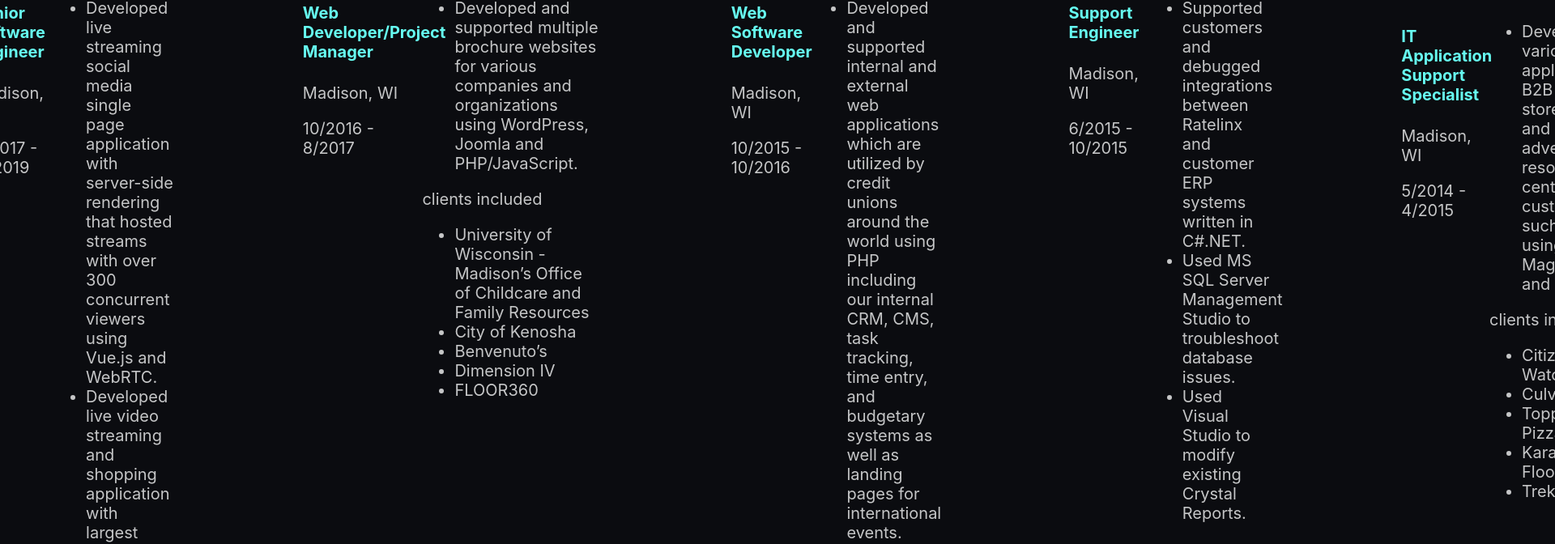
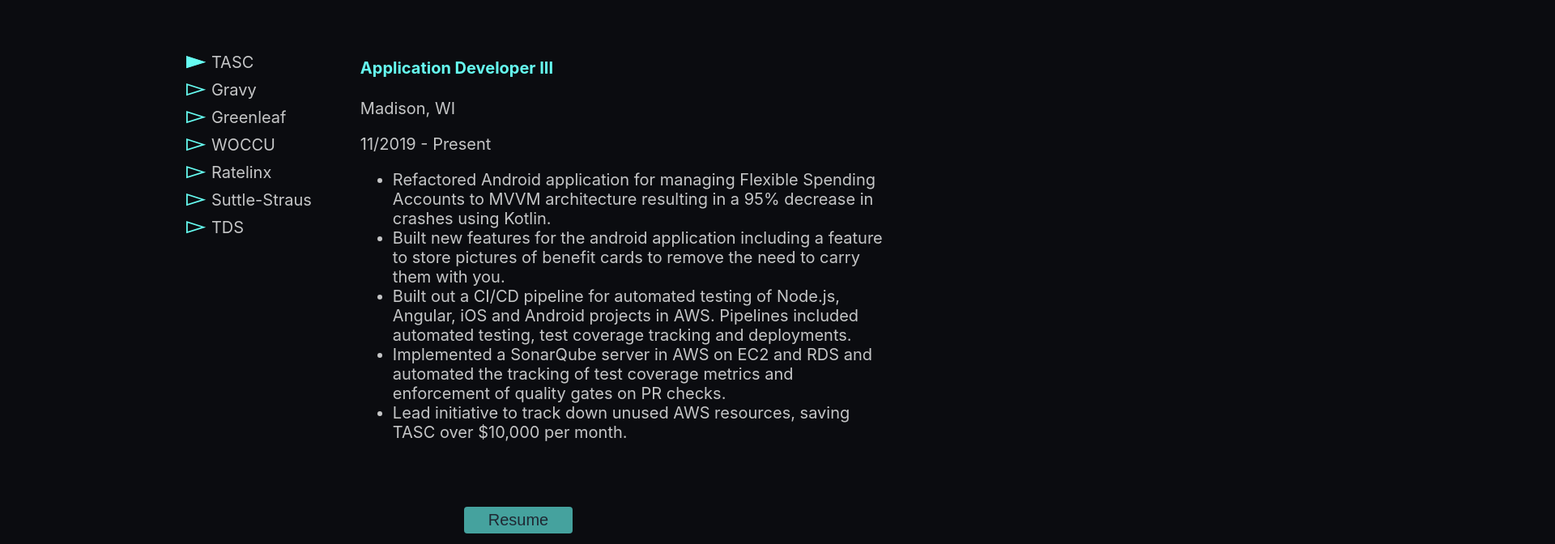
Before and after one commit to zstrangeway/portfolio, a Next.js app: page / in a window 1280 px wide. Shown: the part 3174-3846 px from the top of the page at 81% size, 1920 px wide, since content can reach past the window. Built offline with nearby package versions, Linux system fonts and the light colour scheme.

Commit message:
update work history

```diff
--- a/components/WorkHistory/WorkHistory.tsx
+++ b/components/WorkHistory/WorkHistory.tsx
@@ -1,19 +1,53 @@
+import { useState } from "react";
 import { HistoryItem } from "../../types";
-import WorkHistoryItem from "./WorkHistoryItem";
+import Arrow from "../icons/Arrow";
+import WorkPosition from "./WorkPosition";
 import styles from "../../styles/WorkHistory.module.scss";
+import Button from "../Button";
 
 const WorkHistory = (): JSX.Element => {
+  const [selectedItem, setItem] = useState(workHistory[0]);
+
   return (
-    <section className={styles.section}>
-      <h2 className={styles.section_header}>Work History</h2>
+    <section className={styles.work_history}>
+      <div className={styles.work_history_container}>
+        <h2 className={styles.work_history_title}>Work History</h2>
+        <div className={styles.work_history_wrapper}>
+          <ul className={styles.work_history_employer_list}>
             {workHistory.map((historyItem) => {
               return (
-          <WorkHistoryItem
+                <li
                   key={historyItem.employer}
-            historyItem={historyItem}
+                  className={`${styles.work_history_employer_list_item} + ${
+                    historyItem == selectedItem ? styles.selected : ""
+                  }`}
+                  onClick={() => setItem(historyItem)}
+                >
+                  <Arrow
+                    className={styles.work_history_employer_list_item_arrow}
                   />
+                  <div className={styles.work_history_employer_list_item_text}>
+                    {historyItem.employer}
+                  </div>
+                </li>
               );
             })}
+          </ul>
+          <div className={styles.work_history_details}>
+            {selectedItem.positions.map((position) => {
+              return <WorkPosition key={position.title} position={position} />;
+            })}
+          </div>
+        </div>
+        <a
+          className={styles.work_history_resume_link}
+          href="resume.pdf"
+          target="_blank"
+          rel="no-referrer"
+        >
+          <Button>Resume</Button>
+        </a>
+      </div>
     </section>
   );
 };
@@ -40,7 +74,7 @@
     ],
   },
   {
-    employer: "Gravy Live",
+    employer: "Gravy",
     positions: [
       {
         title: "Senior Software Engineer",
@@ -57,7 +91,7 @@
     ],
   },
   {
-    employer: "Greenleaf Media",
+    employer: "Greenleaf",
     positions: [
       {
         title: "Web Developer/Project Manager",
@@ -78,7 +112,7 @@
     ],
   },
   {
-    employer: "World Council of Credit Unions",
+    employer: "WOCCU",
     positions: [
       {
         title: "Web Software Developer",
@@ -108,7 +142,7 @@
     ],
   },
   {
-    employer: "Telephone and Data Systems Corporation",
+    employer: "Suttle-Straus",
     positions: [
       {
         title: "IT Application Support Specialist",
@@ -126,6 +160,11 @@
           "Trek",
         ],
       },
+    ],
+  },
+  {
+    employer: "TDS",
+    positions: [
       {
         title: "IT Support Technician 3",
         location: "Madison, WI",
@@ -145,41 +184,6 @@
           "Supported internal employees of TDS, TDS Telecom, and US Cellular with tech support inquiries.",
         ],
       },
-      {
-        title: "Sr Consumer Sales Advisor",
-        location: "Madison, WI",
-        start: "4/2009",
-        end: "8/2011",
-        duties: [
-          "Supported and mentored customer service advisors.",
-          "Handled customer escalations.",
-        ],
-      },
-      {
-        title: "Consumer Sales Support Advisor",
-        location: "Madison, WI",
-        start: "1/2009",
-        end: "4/2009",
-        duties: [
-          "Piloted new department and helped define processes for entering orders requested by sales advisors.",
-        ],
-      },
-      {
-        title: "Consumer Sales Advisor",
-        location: "Madison, WI",
-        start: "8/2008",
-        end: "1/2009",
-        duties: [
-          "Handled customer service inquiries and sold services to new and existing customers.",
-        ],
-      },
-      {
-        title: "Financial Services Advisor",
-        location: "Madison, WI",
-        start: "1/2008",
-        end: "8/2008",
-        duties: ["Handled customer inquiries about past due accounts."],
-      },
     ],
   },
 ];
--- a/components/WorkHistory/WorkHistoryItem.tsx
+++ /dev/null
@@ -1,21 +0,0 @@
-import { HistoryItem } from "../../types";
-import WorkPosition from "./WorkPosition";
-import styles from "../../styles/WorkHistory.module.scss";
-
-type WorkHistoryProps = {
-  historyItem: HistoryItem;
-};
-
-const WorkHistoryItem = ({ historyItem }: WorkHistoryProps): JSX.Element => {
-  return (
-    <div>
-      <h3 className={styles.section_subheader}>{historyItem.employer}</h3>
-      <hr className={styles.section_subheader_underline} />
-      {historyItem.positions.map((position) => {
-        return <WorkPosition key={position.title} position={position} />;
-      })}
-    </div>
-  );
-};
-
-export default WorkHistoryItem;
--- a/components/WorkHistory/WorkPosition.tsx
+++ b/components/WorkHistory/WorkPosition.tsx
@@ -7,15 +7,15 @@
 
 const WorkPosition = ({ position }: WorkPositionProps): JSX.Element => {
   return (
-    <div className={styles.work_position}>
-      <div className={styles.work_position_details}>
+    <div>
+      <div>
         <h4>{position.title}</h4>
         <p>{position.location}</p>
         <p>
           {position.start} - {position.end}
         </p>
       </div>
-      <div className={styles.work_position_duties}>
+      <div>
         <ul>
           {position.duties.map((duty) => {
             return <li key={duty}>{duty}</li>;
--- /dev/null
+++ b/components/icons/Arrow.js
@@ -0,0 +1,17 @@
+import * as React from "react";
+
+function SvgArrow(props) {
+  return (
+    <svg viewBox="0 0 28 18" {...props}>
+      <defs>
+        <clipPath id="arrow_svg__b">
+          <use href="#arrow_svg__a" />
+        </clipPath>
+        <path id="arrow_svg__a" d="M0 0v17.173l27.288-8.586L0 0z" />
+      </defs>
+      <path d="M0 0v17.173l27.288-8.586L0 0z" clipPath="url(#arrow_svg__b)" />
+    </svg>
+  );
+}
+
+export default SvgArrow;
--- a/components/icons/index.js
+++ b/components/icons/index.js
@@ -1,2 +1,3 @@
+export { default as Arrow } from './Arrow'
 export { default as Github } from './Github'
 export { default as Linkedin } from './Linkedin'
--- a/styles/WorkHistory.module.scss
+++ b/styles/WorkHistory.module.scss
@@ -1,14 +1,70 @@
 @import "_base";
 
-.work_position {
-  display: flex;
-  margin: 0 4rem 2rem 4rem;
+.work_history {
+  @extend .section;
 
-  .work_position_details {
-    width: 40%;
-  }
+  .work_history_container {
+    @extend .container;
 
-  .work_position_duties {
-    width: 60%;
+    .work_history_title {
+      @extend .section_header;
+
+    }
+
+    .work_history_wrapper {
+      display: flex;
+
+      .work_history_employer_list {
+        flex-shrink: 0;
+
+        .work_history_employer_list_item {
+          display: flex;
+          align-items: center;
+          margin-bottom: 0.5rem;
+          cursor: pointer;
+
+          .work_history_employer_list_item_arrow {
+            display: block;
+            height: 0.8rem;
+            width: auto;
+            margin-right: 0.3em;
+            fill: none;
+            stroke: $primary;
+            stroke-width: 4;
+            transition: $transition_quick;
+          }
+
+          .work_history_employer_list_item_text {
+            transition: $transition_quick;
+          }
+
+          &.selected {
+            .work_history_employer_list_item_arrow {
+              fill: $primary;
+            }
+          }
+
+          &:hover {
+            .work_history_employer_list_item_arrow {
+              transform: translateX(-0.25em);
+            }
+
+            .work_history_employer_list_item_text {
+              color: $white;
+            }
+          }
+        }
+      }
+
+      .work_history_details {
+        margin-left: 3em;
+      }
+    }
+
+    .work_history_resume_link {
+      display: block;
+      margin: 3em auto 0 auto;
+      width: fit-content;
+    }
   }
 }
--- a/styles/_variables.scss
+++ b/styles/_variables.scss
@@ -9,6 +9,7 @@
 $light: #C5C6C7;
 $primary: #66FCF1;
 $secondary: #45A29E;
+$white: #FFFFFF;
 
 // Theme
 $background: $dark;
```
Also changed, not shown: icons/arrow.svg (added), 1 other file (tests, documents, lock files or other folders). Lines whose indentation alone changed are shown as unchanged.
